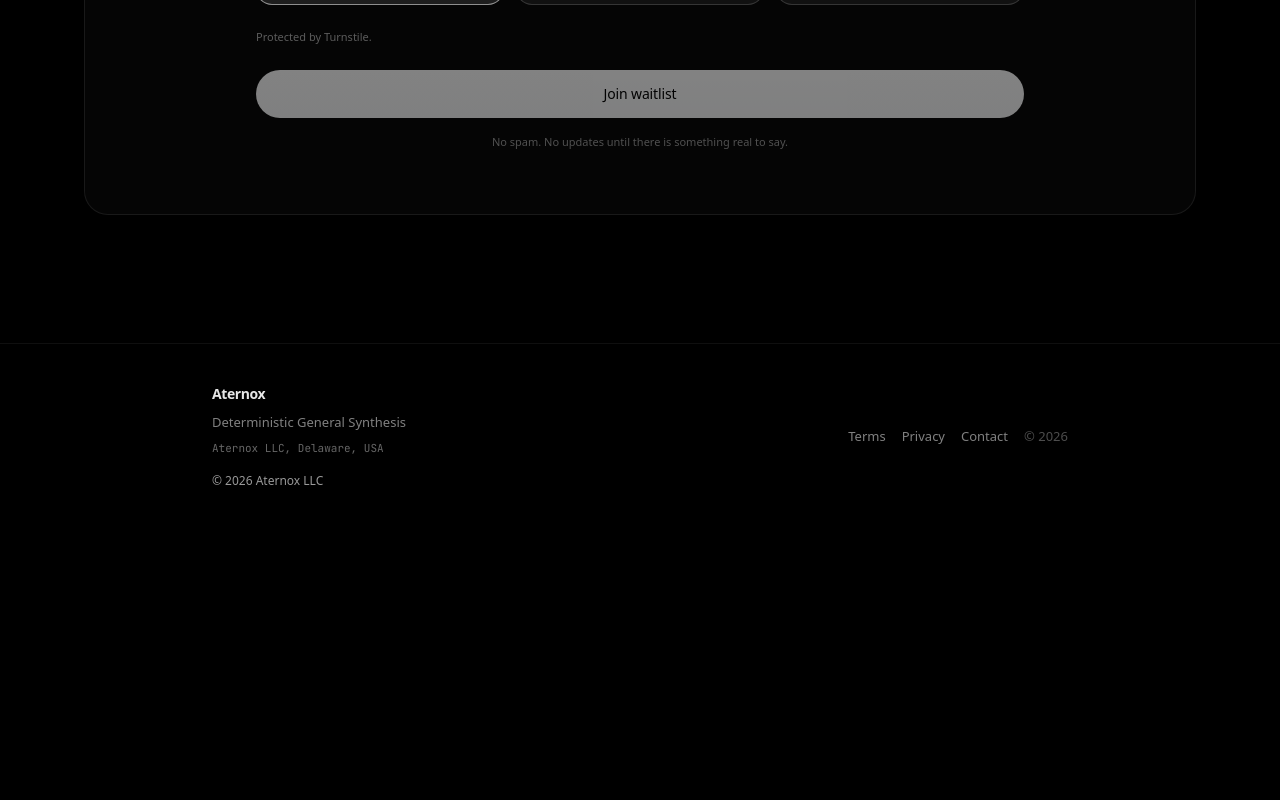
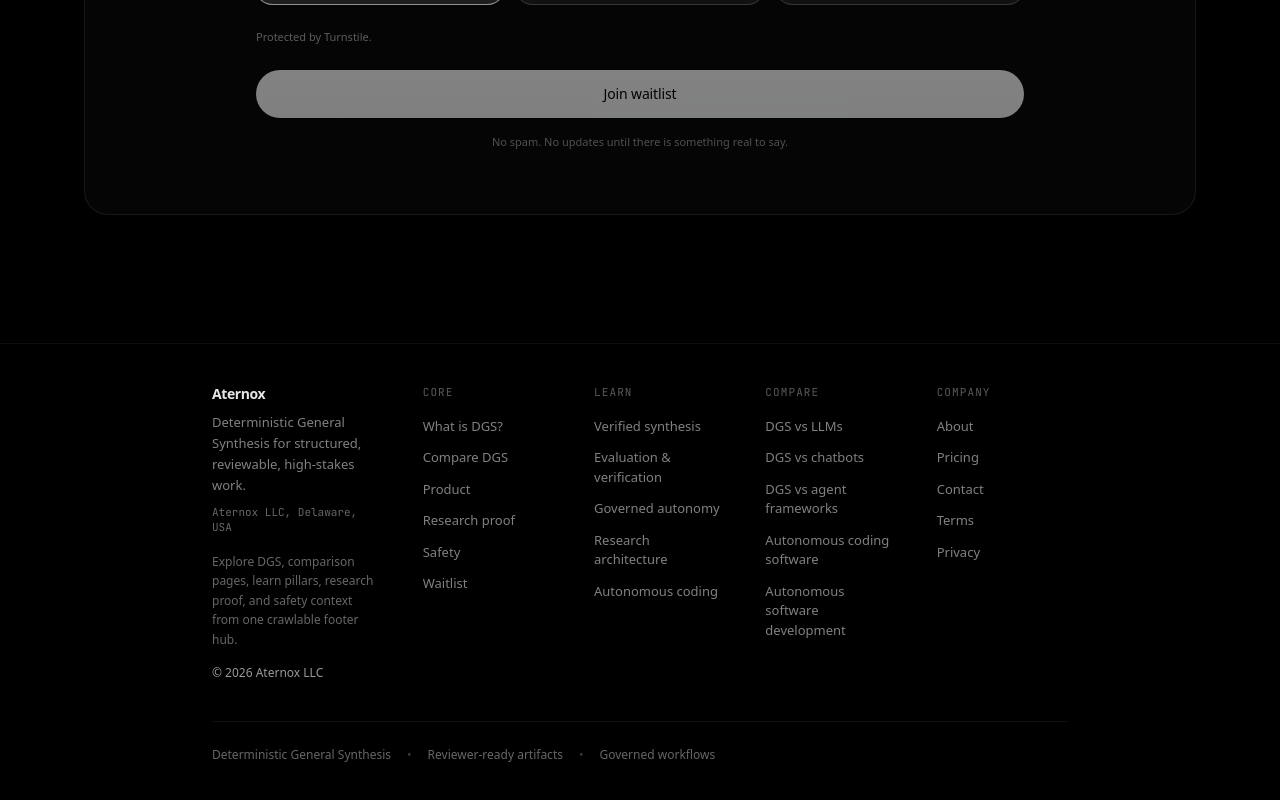
Before and after one commit to pranay68/remedics, a Next.js app: page / in a window 1280 px wide. Shown: the part 3339-4139 px from the top of the page. Before the commit the page ends 3868 px from the top, so only its background shows below. Built offline with nearby package versions, Linux system fonts and the light colour scheme; no server answers.

Commit message:
strengthen footer seo navigation hubs

```diff
--- a/src/components/site/Footer.tsx
+++ b/src/components/site/Footer.tsx
@@ -1,37 +1,109 @@
 import Link from "next/link";
 
-const links = [
+const primaryLinks = [
+  { href: "/dgs", label: "What is DGS?" },
+  { href: "/compare", label: "Compare DGS" },
+  { href: "/product", label: "Product" },
+  { href: "/research", label: "Research proof" },
+  { href: "/safety", label: "Safety" },
+  { href: "/waitlist", label: "Waitlist" },
+];
+
+const learnLinks = [
+  { href: "/learn/verified-synthesis", label: "Verified synthesis" },
+  { href: "/learn/evaluation-verification", label: "Evaluation & verification" },
+  { href: "/learn/governed-autonomy", label: "Governed autonomy" },
+  { href: "/learn/research-architecture", label: "Research architecture" },
+  { href: "/learn/autonomous-coding", label: "Autonomous coding" },
+];
+
+const compareLinks = [
+  { href: "/compare/dgs-vs-llms", label: "DGS vs LLMs" },
+  { href: "/compare/dgs-vs-chatbots", label: "DGS vs chatbots" },
+  { href: "/compare/dgs-vs-agent-frameworks", label: "DGS vs agent frameworks" },
+  { href: "/autonomous-coding-software", label: "Autonomous coding software" },
+  { href: "/autonomous-software-development", label: "Autonomous software development" },
+];
+
+const companyLinks = [
+  { href: "/about", label: "About" },
+  { href: "/pricing", label: "Pricing" },
+  { href: "/contact", label: "Contact" },
   { href: "/terms", label: "Terms" },
   { href: "/privacy", label: "Privacy" },
-  { href: "/contact", label: "Contact" },
 ];
 
 export function Footer() {
+  const siteUrl = process.env.NEXT_PUBLIC_SITE_URL || "https://aternox.site";
+  const site = new URL(siteUrl);
+  const navigationJsonLd = {
+    "@context": "https://schema.org",
+    "@type": "ItemList",
+    name: "Aternox site navigation",
+    itemListElement: [...primaryLinks, ...learnLinks, ...compareLinks].map((item, index) => ({
+      "@type": "SiteNavigationElement",
+      position: index + 1,
+      name: item.label,
+      url: new URL(item.href, site).href,
+    })),
+  };
+
   return (
     <footer className="border-t border-white/[0.06] bg-black">
-      <div className="mx-auto flex max-w-4xl flex-col gap-6 px-5 py-10 md:flex-row md:items-center md:justify-between">
+      <script type="application/ld+json" dangerouslySetInnerHTML={{ __html: JSON.stringify(navigationJsonLd) }} />
+      <div className="mx-auto max-w-4xl px-5 py-10">
+        <div className="grid gap-10 md:grid-cols-[1.3fr_repeat(4,1fr)]">
           <div className="text-sm">
             <div className="text-display text-sm font-medium tracking-[-0.01em] text-white/90">Aternox</div>
             <div className="mt-2 text-[13px] leading-relaxed text-white/50">
-            Deterministic General Synthesis
+              Deterministic General Synthesis for structured, reviewable, high-stakes work.
             </div>
             <div className="mt-2 text-[11px] font-mono text-white/40">
               Aternox LLC, Delaware, USA
+            </div>
+            <div className="mt-4 max-w-xs text-[12px] leading-relaxed text-white/40">
+              Explore DGS, comparison pages, learn pillars, research proof, and safety context from one crawlable footer hub.
             </div>
             <div className="mt-4 text-xs text-white/60">
               © 2026 Aternox LLC
             </div>
           </div>
 
-        <div className="flex items-center gap-4 text-[13px] text-white/50">
-          {links.map((l) => (
-            <Link key={l.href} href={l.href} className="transition-colors hover:text-white/80">
-              {l.label}
-            </Link>
-          ))}
-          <span className="text-white/30">© 2026</span>
+          <FooterColumn title="Core" links={primaryLinks} />
+          <FooterColumn title="Learn" links={learnLinks} />
+          <FooterColumn title="Compare" links={compareLinks} />
+          <FooterColumn title="Company" links={companyLinks} />
+        </div>
+
+        <div className="mt-10 flex flex-wrap items-center gap-4 border-t border-white/[0.06] pt-6 text-[12px] text-white/40">
+          <span>Deterministic General Synthesis</span>
+          <span className="text-white/20">•</span>
+          <span>Reviewer-ready artifacts</span>
+          <span className="text-white/20">•</span>
+          <span>Governed workflows</span>
         </div>
       </div>
     </footer>
   );
 }
+
+function FooterColumn({
+  title,
+  links,
+}: {
+  title: string;
+  links: { href: string; label: string }[];
+}) {
+  return (
+    <div>
+      <div className="text-[11px] font-mono uppercase tracking-widest text-white/35">{title}</div>
+      <div className="mt-4 flex flex-col gap-3 text-[13px] text-white/50">
+        {links.map((link) => (
+          <Link key={link.href} href={link.href} className="transition-colors hover:text-white/80">
+            {link.label}
+          </Link>
+        ))}
+      </div>
+    </div>
+  );
+}
```
Lines whose indentation alone changed are shown as unchanged.
